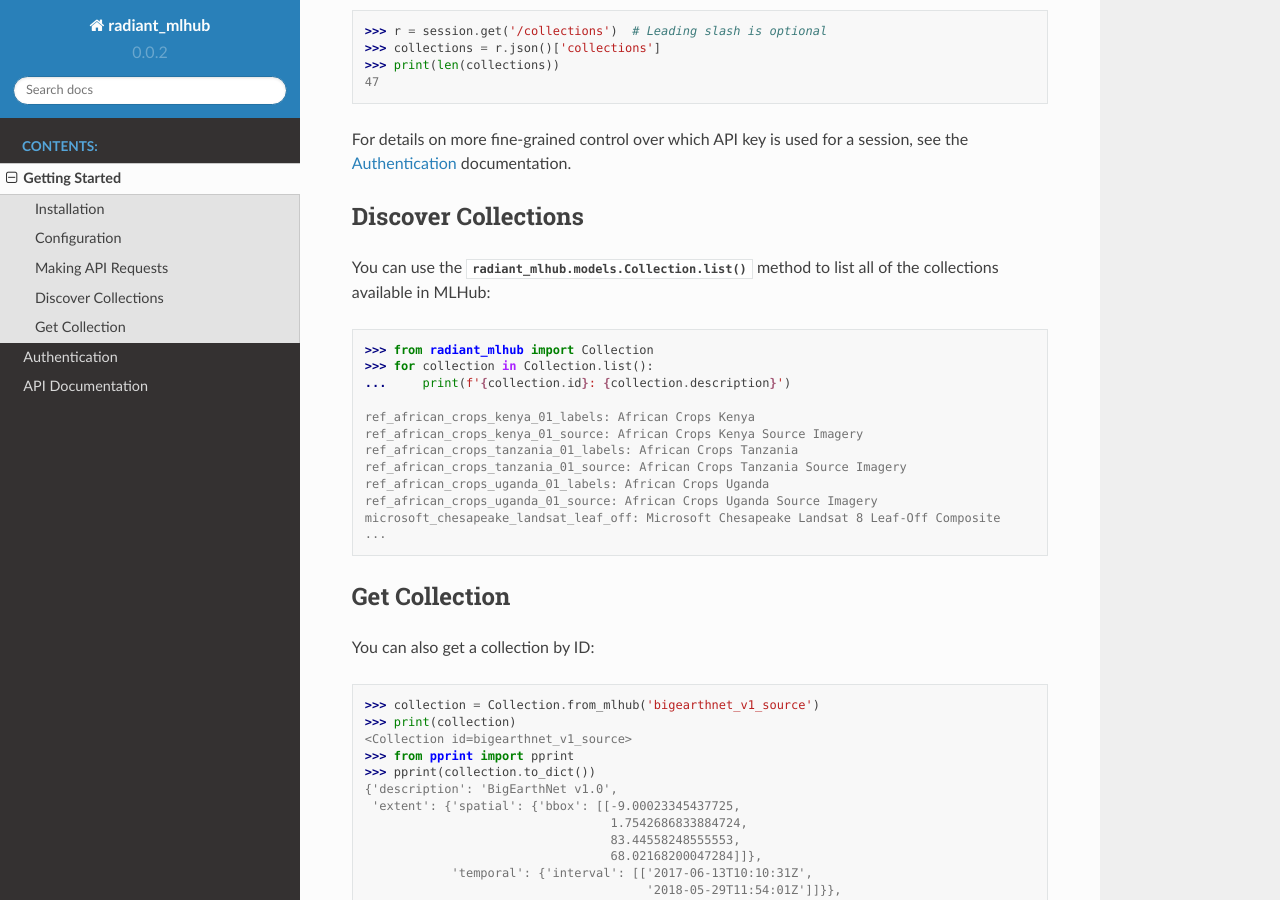
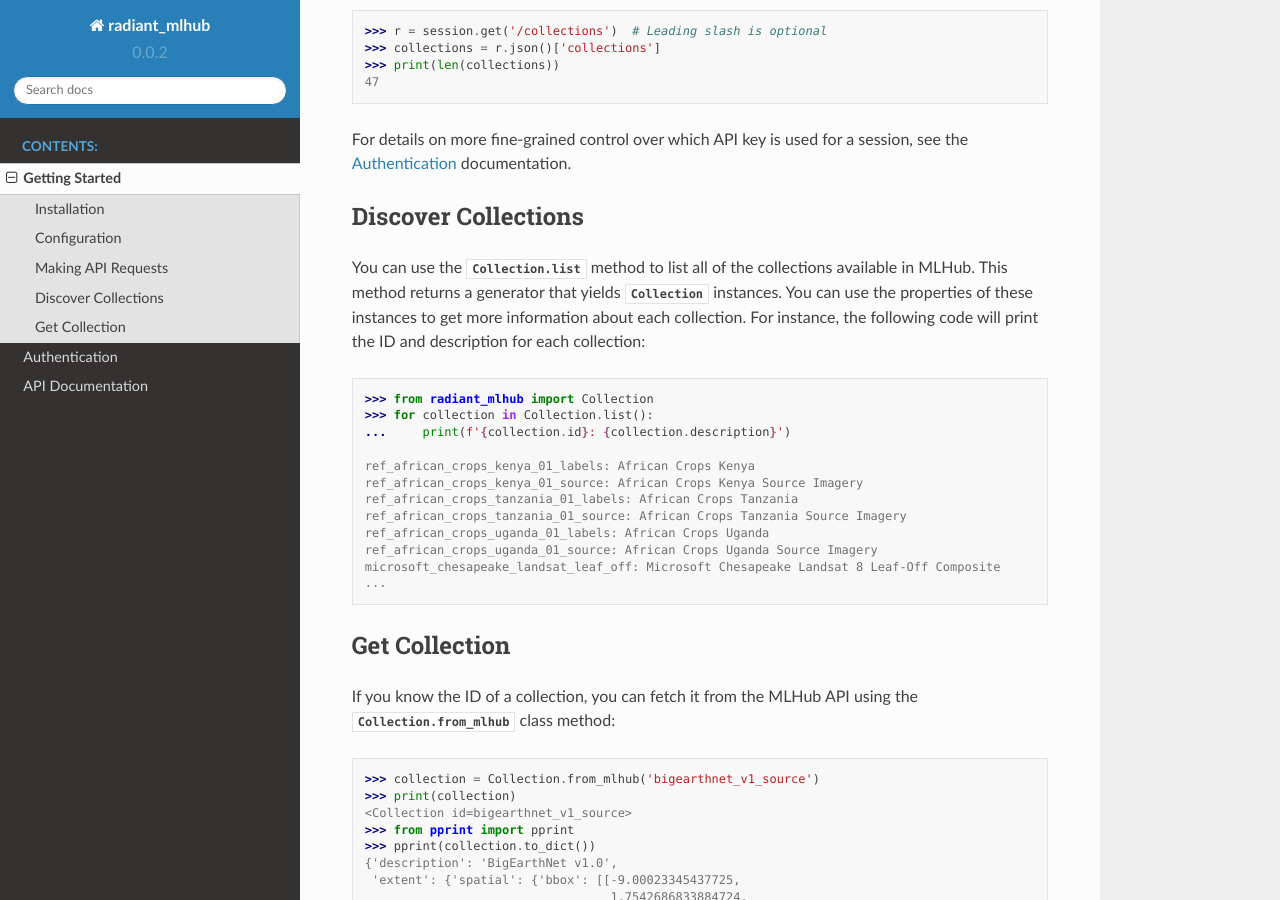
Before and after one commit to radiantearth/radiant-mlhub, a Sphinx documentation site: the page built from docs/source/getting_started.rst, in a window 1280 px wide and 900 px high, scrolled down 1070 px. Built offline with Sphinx 7.4.7 and the Read the Docs theme 2.0.0, drawn with Linux system fonts in a browser that asks for light colours.

Commit message:
Update/fix some doc references

```diff
--- a/docs/source/authentication.rst
+++ b/docs/source/authentication.rst
@@ -19,7 +19,7 @@ The best way to add your API key to requests is to create a :class:`~radiant_mlh
     >>> r = session.get(...)
 
 You can associated an API key with a session in a number of ways: programmatically via an instantiation argument, using environment
-variables, or using a named profile. The :class:`~radiant_mlhub.client.Session` resolves an API key by trying each of the following, in
+variables, or using a named profile. The :class:`~radiant_mlhub.session.Session` resolves an API key by trying each of the following, in
 order:
 
 1) Use an ``api_key`` argument provided during instantiation
@@ -57,7 +57,7 @@ order:
 
 *If none of the above strategies results in a valid API key, then an exception is raised.*
 
-The :class:`radiant_mlhub.client.Session` instance inherits from :class:`requests.Session` and adds 2 conveniences to a typical session:
+The :class:`radiant_mlhub.session.Session` instance inherits from :class:`requests.Session` and adds 2 conveniences to a typical session:
 
 1) Injects API key into query params
 2) Prepends the MLHub root URL (``https://api.radiant.earth/mlhub/v1/``) to request paths
--- a/docs/source/getting_started.rst
+++ b/docs/source/getting_started.rst
@@ -57,7 +57,9 @@ For details on more fine-grained control over which API key is used for a sessio
 Discover Collections
 ++++++++++++++++++++
 
-You can use the :meth:`radiant_mlhub.models.Collection.list` method to list all of the collections available in MLHub:
+You can use the :meth:`Collection.list <radiant_mlhub.models.Collection.list>` method to list all of the collections available in MLHub. This method returns
+a generator that yields :class:`~radiant_mlhub.models.Collection` instances. You can use the properties of these instances to get more
+information about each collection. For instance, the following code will print the ID and description for each collection:
 
 .. code-block:: python
 
@@ -77,7 +79,8 @@ You can use the :meth:`radiant_mlhub.models.Collection.list` method to list all
 Get Collection
 ++++++++++++++
 
-You can also get a collection by ID:
+If you know the ID of a collection, you can fetch it from the MLHub API using the :meth:`Collection.from_mlhub <radiant_mlhub.models.Collection.from_mlhub>` class
+method:
 
 .. code-block:: python
 
```
